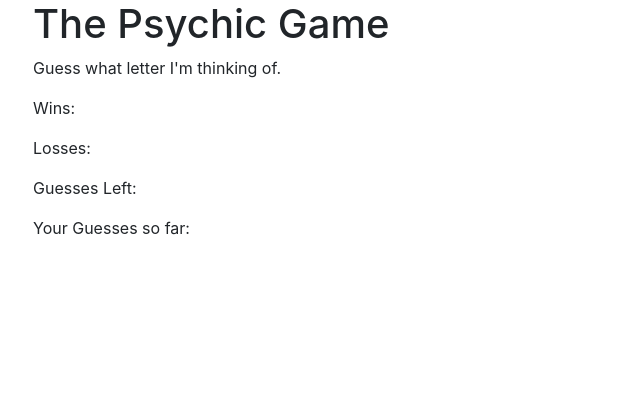
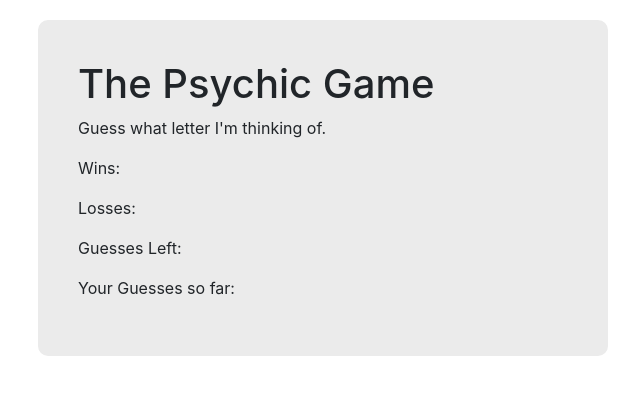
Before and after one commit to charmata/Psychic-Game, a plain HTML site: page index.html in a window 1280 px wide. Shown: the whole page, without its empty margins (52-692 px from the left). Drawn offline with nearby package versions, Linux system fonts and the light colour scheme.

Commit message:
Add some basic styling

```diff
--- a/assets/css/style.css
+++ b/assets/css/style.css
@@ -0,0 +1,6 @@
+#content {
+  background: #ebebeb;
+  margin: 20px;
+  padding: 40px;
+  border-radius: 10px;
+}
--- a/index.html
+++ b/index.html
@@ -17,7 +17,7 @@
   <body>
     <div class="container">
       <div class="row">
-        <div class="col-12">
+        <div class="col-12 col-md-7 col-lg-6" id="content">
           <h1>The Psychic Game</h1>
           <p>Guess what letter I'm thinking of.</p>
           <p>Wins: <span id="wins"></span></p>
```
